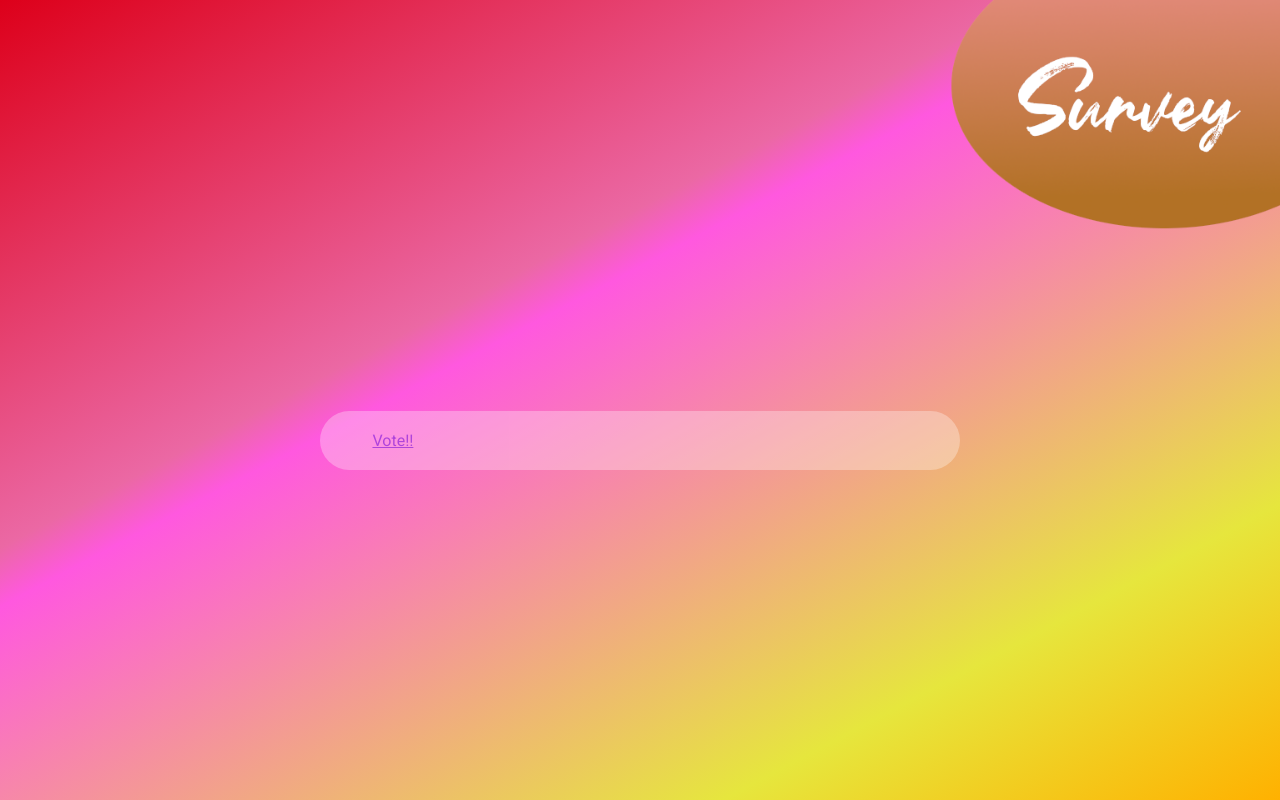
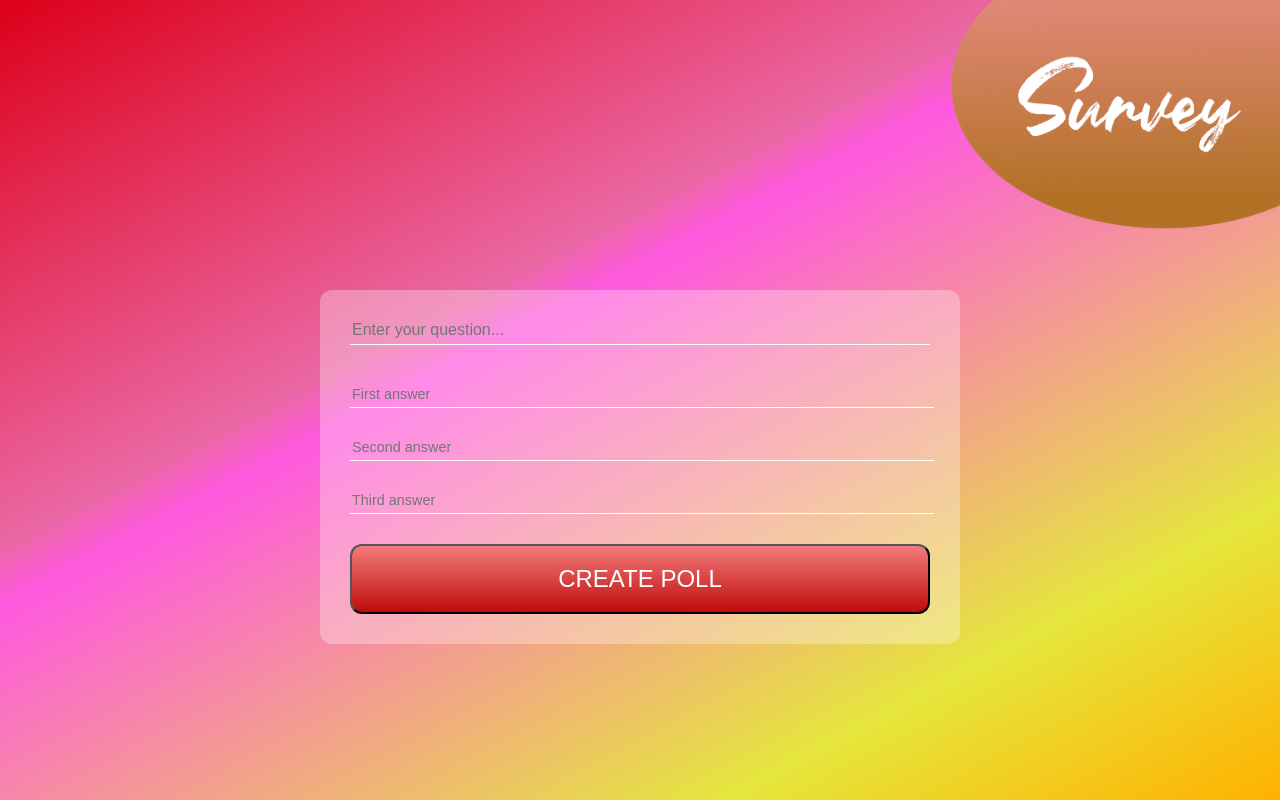
Before and after one commit to Lenkly/survey-app, a React (Create React App) app: page /add in a window 1280 px wide. Built offline with nearby package versions, Linux system fonts and the light colour scheme.

Commit message:
Create Add page and button

```diff
--- /dev/null
+++ b/src/components/Button.css
@@ -0,0 +1,13 @@
+.button {
+  background: linear-gradient(
+    180deg,
+    rgba(244, 123, 123, 1) 0%,
+    rgba(190, 12, 12, 1) 100%
+  );
+  height: 70px;
+
+  border-radius: 12px;
+  color: white;
+  font-size: 1.5rem;
+  text-transform: uppercase;
+}
--- /dev/null
+++ b/src/components/Button.js
@@ -0,0 +1,11 @@
+import React from "react";
+import "./Button.css";
+
+function Button(props) {
+  return (
+    <button className="button" onClick={props.onClick} onMouseEnter={props}>
+      {props.children}
+    </button>
+  );
+}
+export default Button;
--- a/src/components/Card.css
+++ b/src/components/Card.css
@@ -1,9 +1,7 @@
 .card {
-  background: #fff;
-  opacity: 0.3;
-  border-radius: 112px;
+  background: rgba(255, 255, 255, 0.3);
+  border-radius: 12px;
   padding: 20px;
   width: 100%;
   max-width: 600px;
-  color: #fff;
 }
--- /dev/null
+++ b/src/pages/Add.css
@@ -0,0 +1,27 @@
+.add-form {
+  display: flex;
+  flex-direction: column;
+  padding: 10px;
+}
+
+.add-form__input {
+  width: 100%;
+  margin-bottom: 30px;
+  background: none;
+  border: none;
+  border-bottom: 0.5px solid #fff;
+  font-size: 0.9rem;
+  color: white;
+  padding-bottom: 5px;
+}
+
+.add-form__input-question {
+  font-weight: 500;
+  background: none;
+  border: none;
+  border-bottom: 0.5px solid #fff;
+  font-size: 1rem;
+  color: white;
+  margin-bottom: 40px;
+  padding-bottom: 5px;
+}
--- a/src/pages/Add.js
+++ b/src/pages/Add.js
@@ -1,11 +1,66 @@
 import React from "react";
-import { Link } from "react-router-dom";
+// import { Link } from "react-router-dom";
 import Card from "../components/Card";
+import Button from "../components/Button";
+import "./Add.css";
 
 function Add() {
+  const [question, setQuestion] = React.useState("");
+  const [answerOne, setAnswerOne] = React.useState("");
+  const [answerTwo, setAnswerTwo] = React.useState("");
+  const [answerThree, setAnswerThree] = React.useState("");
+  function handleSubmit(event) {
+    event.preventDefault();
+    const poll = {
+      question: question,
+      answerOne: answerOne,
+      answerTwo: answerTwo,
+      answerThree: answerThree
+    };
+    alert(JSON.stringify(poll));
+  }
   return (
     <Card>
-      Add <Link to="/vote">Vote!!</Link>
+      <form className="add-form" onSubmit={handleSubmit}>
+        <input
+          className="add-form__input-question"
+          type="text"
+          placeholder="Enter your question..."
+          value={question}
+          onChange={event => {
+            setQuestion(event.target.value);
+          }}
+        />
+        <input
+          className="add-form__input"
+          type="text"
+          placeholder="First answer"
+          value={answerOne}
+          onChange={event => {
+            setAnswerOne(event.target.value);
+          }}
+        />
+        <input
+          className="add-form__input"
+          type="text"
+          placeholder="Second answer"
+          value={answerTwo}
+          onChange={event => {
+            setAnswerTwo(event.target.value);
+          }}
+        />
+        <input
+          className="add-form__input"
+          type="text"
+          placeholder="Third answer"
+          value={answerThree}
+          onChange={event => {
+            setAnswerThree(event.target.value);
+          }}
+        />
+        {/* Add <Link to="/vote">Vote!!</Link> */}
+        <Button>Create Poll</Button>
+      </form>
     </Card>
   );
 }
--- a/src/pages/Result.js
+++ b/src/pages/Result.js
@@ -5,7 +5,7 @@
 function Result() {
   return (
     <Card>
-      Result <Link to="/">Add</Link>
+      Result <Link to="/add">Add</Link>
     </Card>
   );
 }
```
